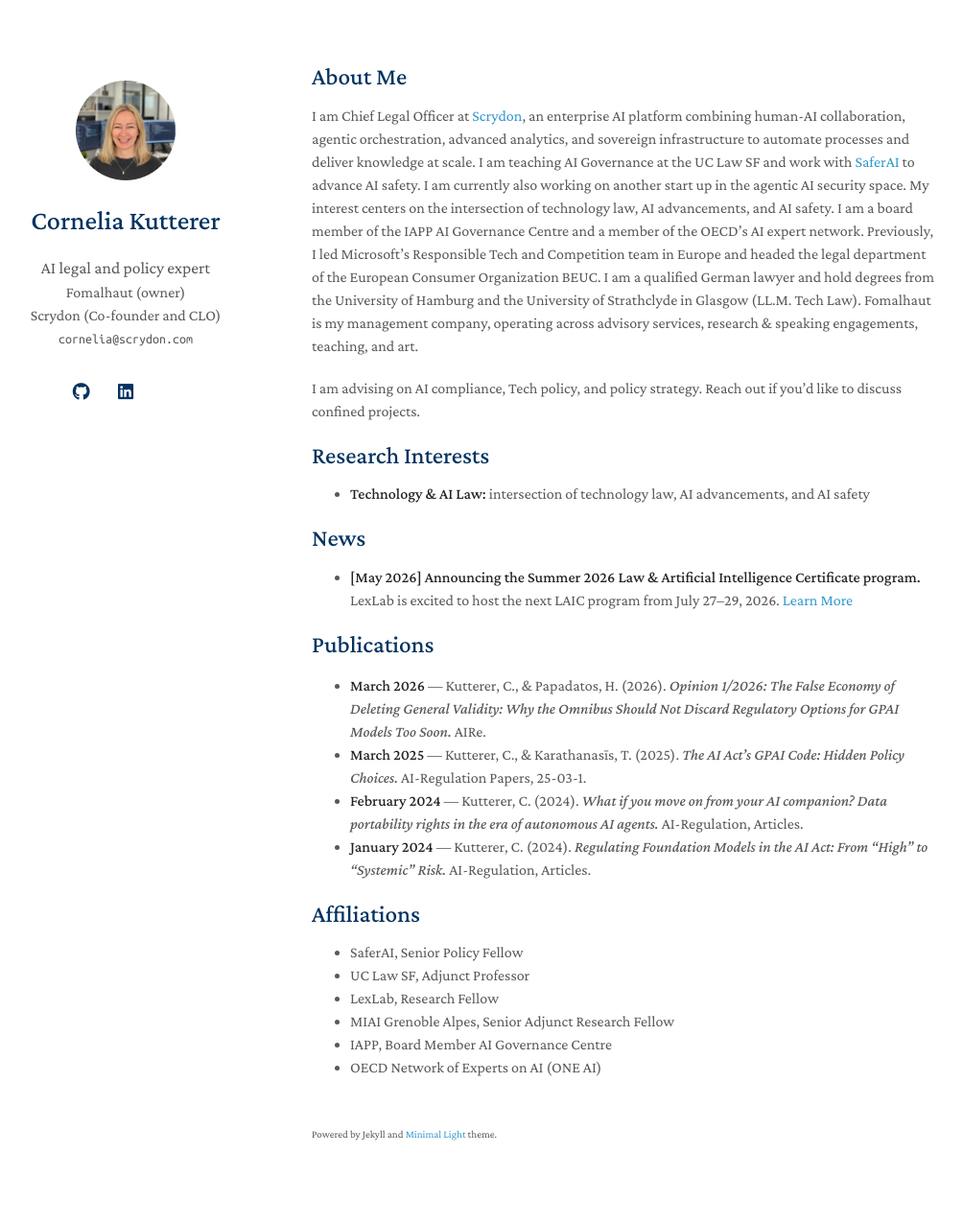
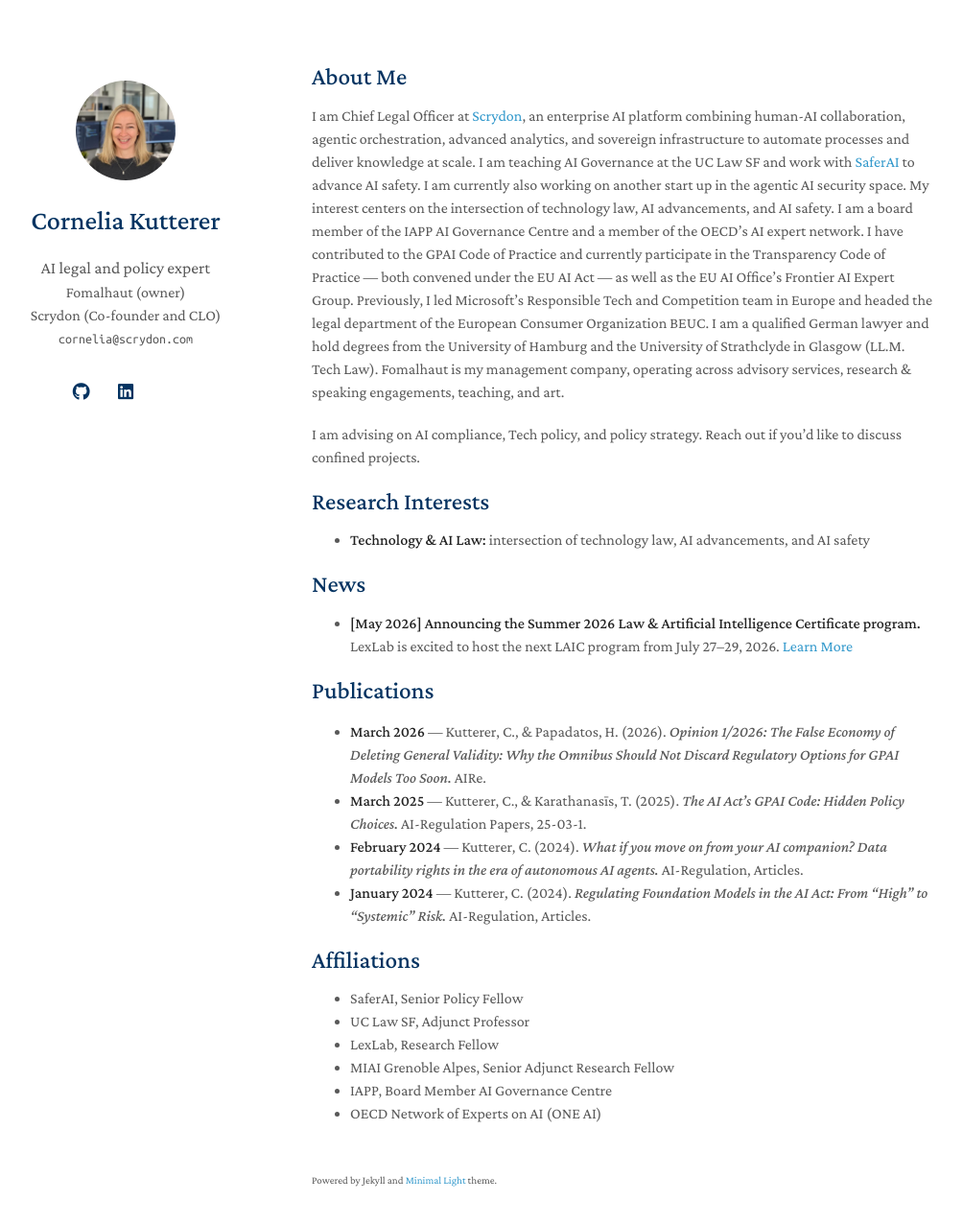
Before and after one commit to Fomalhautck/fomalhautck.github.io, a Jekyll site: the page built from index.md, in a window 1280 px wide and 1311 px high. Shown: the top 1276 px of the window at 96% size, without its empty margins (145-1149 px from the left). Built offline with Jekyll 4.4.1, drawn with Linux system fonts in a browser that asks for light colours; a style sheet for code colours, icons or effects is not loaded; our own code applies the rules of GitHub Pages for plain Markdown files.

Commit message:
Add EU AI Act CoP and EU AI Office Frontier AI Expert Group participation to bio
Co-Authored-By: Claude Opus 4.7 (1M context) <noreply@anthropic.com>

```diff
--- a/index.md
+++ b/index.md
@@ -4,7 +4,7 @@ layout: homepage
 
 ## About Me
 
-I am Chief Legal Officer at [Scrydon](https://scrydon.com/), an enterprise AI platform combining human-AI collaboration, agentic orchestration, advanced analytics, and sovereign infrastructure to automate processes and deliver knowledge at scale. I am teaching AI Governance at the UC Law SF and work with [SaferAI](https://www.safer-ai.org/) to advance AI safety. I am currently also working on another start up in the agentic AI security space. My interest centers on the intersection of technology law, AI advancements, and AI safety. I am a board member of the IAPP AI Governance Centre and a member of the OECD’s AI expert network. Previously, I led Microsoft’s Responsible Tech and Competition team in Europe and headed the legal department of the European Consumer Organization BEUC. I am a qualified German lawyer and hold degrees from the University of Hamburg and the University of Strathclyde in Glasgow (LL.M. Tech Law). Fomalhaut is my management company, operating across advisory services, research & speaking engagements, teaching, and art.
+I am Chief Legal Officer at [Scrydon](https://scrydon.com/), an enterprise AI platform combining human-AI collaboration, agentic orchestration, advanced analytics, and sovereign infrastructure to automate processes and deliver knowledge at scale. I am teaching AI Governance at the UC Law SF and work with [SaferAI](https://www.safer-ai.org/) to advance AI safety. I am currently also working on another start up in the agentic AI security space. My interest centers on the intersection of technology law, AI advancements, and AI safety. I am a board member of the IAPP AI Governance Centre and a member of the OECD’s AI expert network. I have contributed to the GPAI Code of Practice and currently participate in the Transparency Code of Practice — both convened under the EU AI Act — as well as the EU AI Office’s Frontier AI Expert Group. Previously, I led Microsoft’s Responsible Tech and Competition team in Europe and headed the legal department of the European Consumer Organization BEUC. I am a qualified German lawyer and hold degrees from the University of Hamburg and the University of Strathclyde in Glasgow (LL.M. Tech Law). Fomalhaut is my management company, operating across advisory services, research & speaking engagements, teaching, and art.
 
 I am advising on AI compliance, Tech policy, and policy strategy. Reach out if you'd like to discuss confined projects.
 
```
